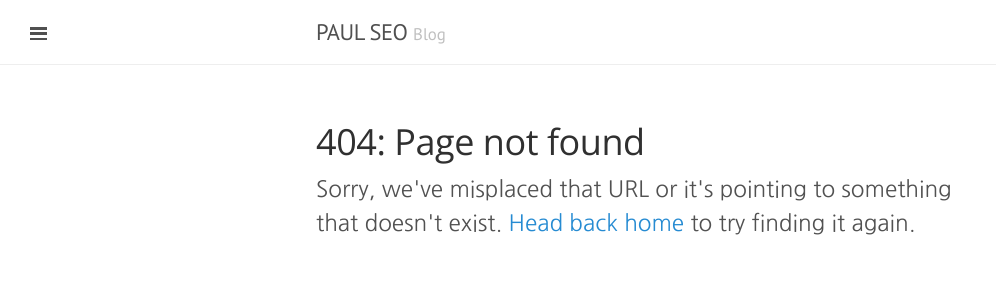
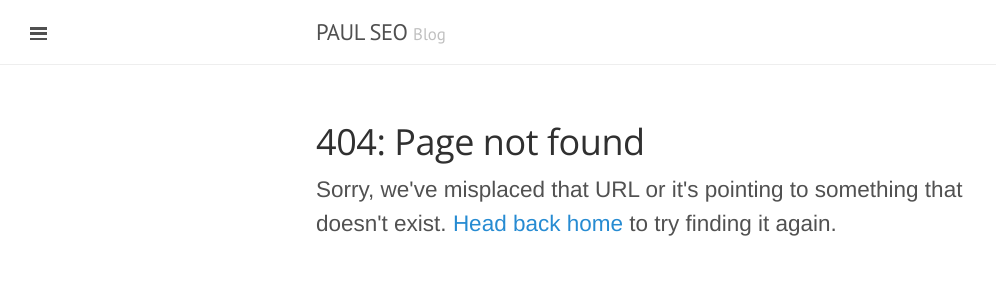
Before and after one commit to neocur/neocur.github.io, a Jekyll site: the page built from 404.html, in a window 1280 px wide. Shown: the top 300 px of the page, without its empty margins (0-996 px from the left). Built offline with Jekyll 4.4.1, drawn with Linux system fonts in a browser that asks for light colours.

Commit message:
Change font for post

```diff
--- a/public/css/lanyon.css
+++ b/public/css/lanyon.css
@@ -43,7 +43,7 @@ body {
 }
 
 html {
-  font-family: 'Nanum Gothic', sans-serif;
+  font-family: Helvetica, 'Nanum Gothic', sans-serif;
 }
 
 h2, h3, h4, h5, h6 {
```
